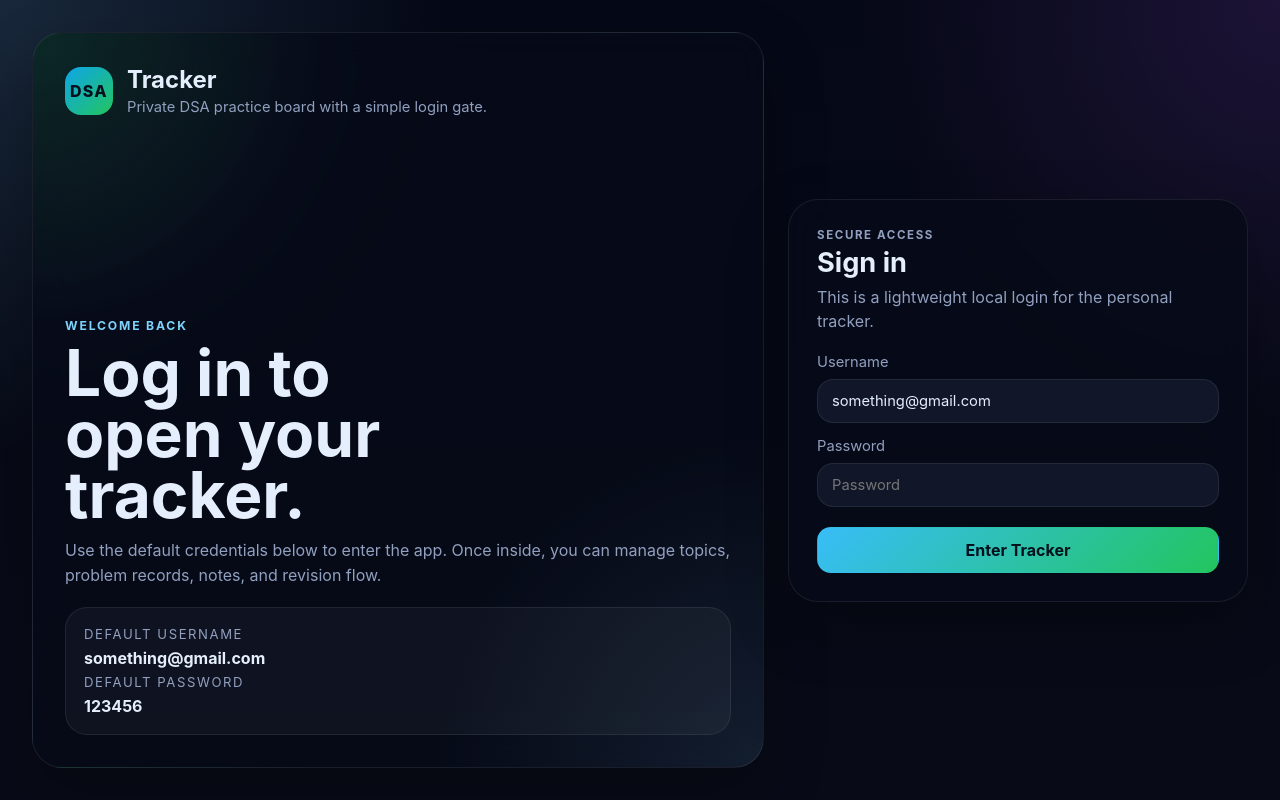
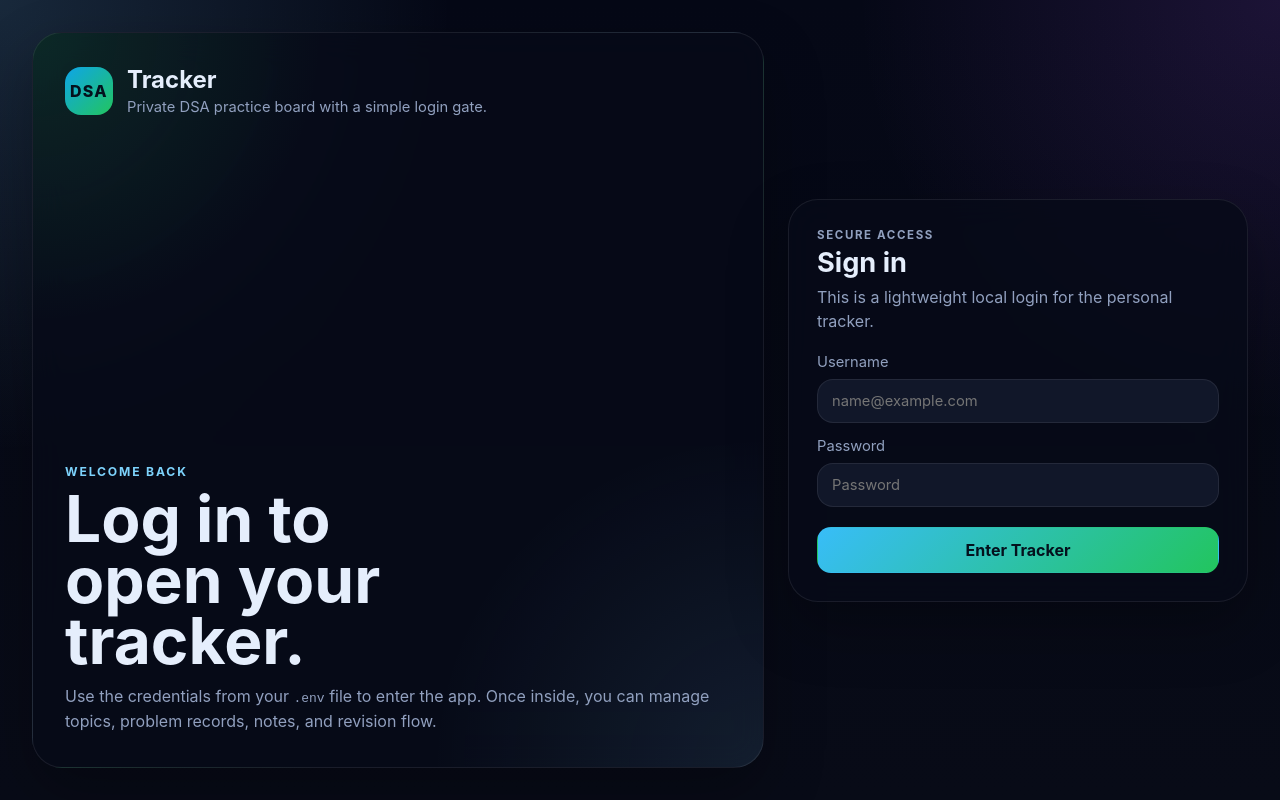
Before and after one commit to Deependra1010verma/dsa-tracker, a React (Vite) app: page / in a window 1280 px wide. Built offline with nearby package versions, Linux system fonts and the light colour scheme.

Commit message:
fixed login and logout blank issue

```diff
--- a/src/App.tsx
+++ b/src/App.tsx
@@ -120,7 +120,7 @@ export default function App() {
     return window.localStorage.getItem(AUTH_STORAGE_KEY) === "true";
   });
   const [loginForm, setLoginForm] = useState({
-    username: DEFAULT_LOGIN.username,
+    username: "",
     password: "",
   });
   const [loginError, setLoginError] = useState("");
@@ -143,9 +143,11 @@ export default function App() {
     [selectedTopic, topics]
   );
 
-  async function loadData() {
+  async function loadData(options?: { silent?: boolean }) {
     try {
-      setLoading(true);
+      if (!options?.silent) {
+        setLoading(true);
+      }
       setError("");
       const [topicsRes, problemsRes, statsRes] = await Promise.all([
         api<{ topics: Topic[] }>("/api/topics"),
@@ -167,7 +169,9 @@ export default function App() {
       return;
     }
 
-    void loadData();
+    void loadData({
+      silent: topics.length > 0 || problems.length > 0 || stats !== null,
+    });
   }, [isAuthenticated]);
 
   function handleLogin(event: FormEvent<HTMLFormElement>) {
@@ -196,10 +200,6 @@ export default function App() {
     setIsAuthenticated(false);
     setLoginError("");
     setError("");
-    setLoading(true);
-    setTopics([]);
-    setProblems([]);
-    setStats(null);
     setSearch("");
     setStatusFilter("all");
     setDifficultyFilter("all");
@@ -207,84 +207,6 @@ export default function App() {
     setDrawerOpen(false);
     setActiveProblem(null);
     setForm(emptyForm);
-  }
-
-  if (!isAuthenticated) {
-    return (
-      <main className="auth-shell">
-        <section className="auth-hero">
-          <div className="brand auth-brand">
-            <div className="brand-mark">DSA</div>
-            <div>
-              <h1>Tracker</h1>
-              <p>Private DSA practice board with a simple login gate.</p>
-            </div>
-          </div>
-
-          <div className="auth-copy">
-            <p className="eyebrow">Welcome back</p>
-            <h2>Log in to open your tracker.</h2>
-            <p className="hero-copy">
-              Use the default credentials below to enter the app. Once inside, you can manage
-              topics, problem records, notes, and revision flow.
-            </p>
-
-            {loginConfigured ? (
-              <div className="credential-card">
-                <span>Default username</span>
-                <strong>{DEFAULT_LOGIN.username}</strong>
-                <span>Default password</span>
-                <strong>{DEFAULT_LOGIN.password}</strong>
-              </div>
-            ) : (
-              <div className="banner error">
-                Set <code>USERNAME</code> and <code>PASSWORD</code> in your{" "}
-                <code>.env</code> file to enable sign in.
-              </div>
-            )}
-          </div>
-        </section>
-
-        <section className="auth-card">
-          <p className="panel-label">Secure access</p>
-          <h3>Sign in</h3>
-          <p className="auth-note">This is a lightweight local login for the personal tracker.</p>
-
-          <form className="auth-form" onSubmit={handleLogin}>
-            <label>
-              Username
-              <input
-                value={loginForm.username}
-                onChange={(event) =>
-                  setLoginForm({ ...loginForm, username: event.target.value })
-                }
-                autoComplete="username"
-                placeholder="name@example.com"
-              />
-            </label>
-
-            <label>
-              Password
-              <input
-                type="password"
-                value={loginForm.password}
-                onChange={(event) =>
-                  setLoginForm({ ...loginForm, password: event.target.value })
-                }
-                autoComplete="current-password"
-                placeholder="Password"
-              />
-            </label>
-
-            {loginError ? <div className="banner error">{loginError}</div> : null}
-
-            <button className="primary-btn auth-submit" type="submit">
-              Enter Tracker
-            </button>
-          </form>
-        </section>
-      </main>
-    );
   }
 
   const filteredProblems = useMemo(() => {
@@ -409,7 +331,71 @@ export default function App() {
 
   const progress = stats && stats.totalProblems > 0 ? Math.round((stats.solvedProblems / stats.totalProblems) * 100) : 0;
 
-  return (
+  const authView = (
+    <main className="auth-shell">
+      <section className="auth-hero">
+        <div className="brand auth-brand">
+          <div className="brand-mark">DSA</div>
+          <div>
+            <h1>Tracker</h1>
+            <p>Private DSA practice board with a simple login gate.</p>
+          </div>
+        </div>
+
+        <div className="auth-copy">
+          <p className="eyebrow">Welcome back</p>
+          <h2>Log in to open your tracker.</h2>
+          <p className="hero-copy">
+            Use the credentials from your <code>.env</code> file to enter the app. Once inside,
+            you can manage topics, problem records, notes, and revision flow.
+          </p>
+          {!loginConfigured ? (
+            <div className="banner error">
+              Set <code>USERNAME</code> and <code>PASSWORD</code> in your{" "}
+              <code>.env</code> file to enable sign in.
+            </div>
+          ) : null}
+        </div>
+      </section>
+
+      <section className="auth-card">
+        <p className="panel-label">Secure access</p>
+        <h3>Sign in</h3>
+        <p className="auth-note">This is a lightweight local login for the personal tracker.</p>
+
+        <form className="auth-form" onSubmit={handleLogin}>
+          <label>
+            Username
+            <input
+              value={loginForm.username}
+              onChange={(event) => setLoginForm({ ...loginForm, username: event.target.value })}
+              autoComplete="username"
+              placeholder="name@example.com"
+            />
+          </label>
+
+          <label>
+            Password
+            <input
+              type="password"
+              value={loginForm.password}
+              onChange={(event) => setLoginForm({ ...loginForm, password: event.target.value })}
+              autoComplete="current-password"
+              placeholder="Password"
+            />
+          </label>
+
+          {loginError ? <div className="banner error">{loginError}</div> : null}
+
+          <button className="primary-btn auth-submit" type="submit">
+            Enter Tracker
+          </button>
+        </form>
+      </section>
+    </main>
+  );
+
+  const dashboardView = (
     <div className="app-shell">
       <aside className="sidebar">
         <div className="brand">
@@ -802,6 +788,8 @@ export default function App() {
       ) : null}
     </div>
   );
+
+  return isAuthenticated ? dashboardView : authView;
 }
 
 function StatCard({ label, value, hint }: { label: string; value: number; hint: string }) {
--- a/src/styles.css
+++ b/src/styles.css
@@ -72,28 +72,6 @@ body {
   font-size: clamp(2.4rem, 5vw, 4.5rem);
   line-height: 0.95;
   max-width: 9ch;
-}
-
-.credential-card {
-  margin-top: 18px;
-  display: grid;
-  gap: 6px;
-  padding: 18px;
-  border-radius: 22px;
-  background: rgba(255, 255, 255, 0.04);
-  border: 1px solid rgba(255, 255, 255, 0.08);
-}
-
-.credential-card span {
-  color: var(--muted);
-  font-size: 0.82rem;
-  text-transform: uppercase;
-  letter-spacing: 0.12em;
-}
-
-.credential-card strong {
-  font-size: 1rem;
-  word-break: break-word;
 }
 
 .auth-card {
```
